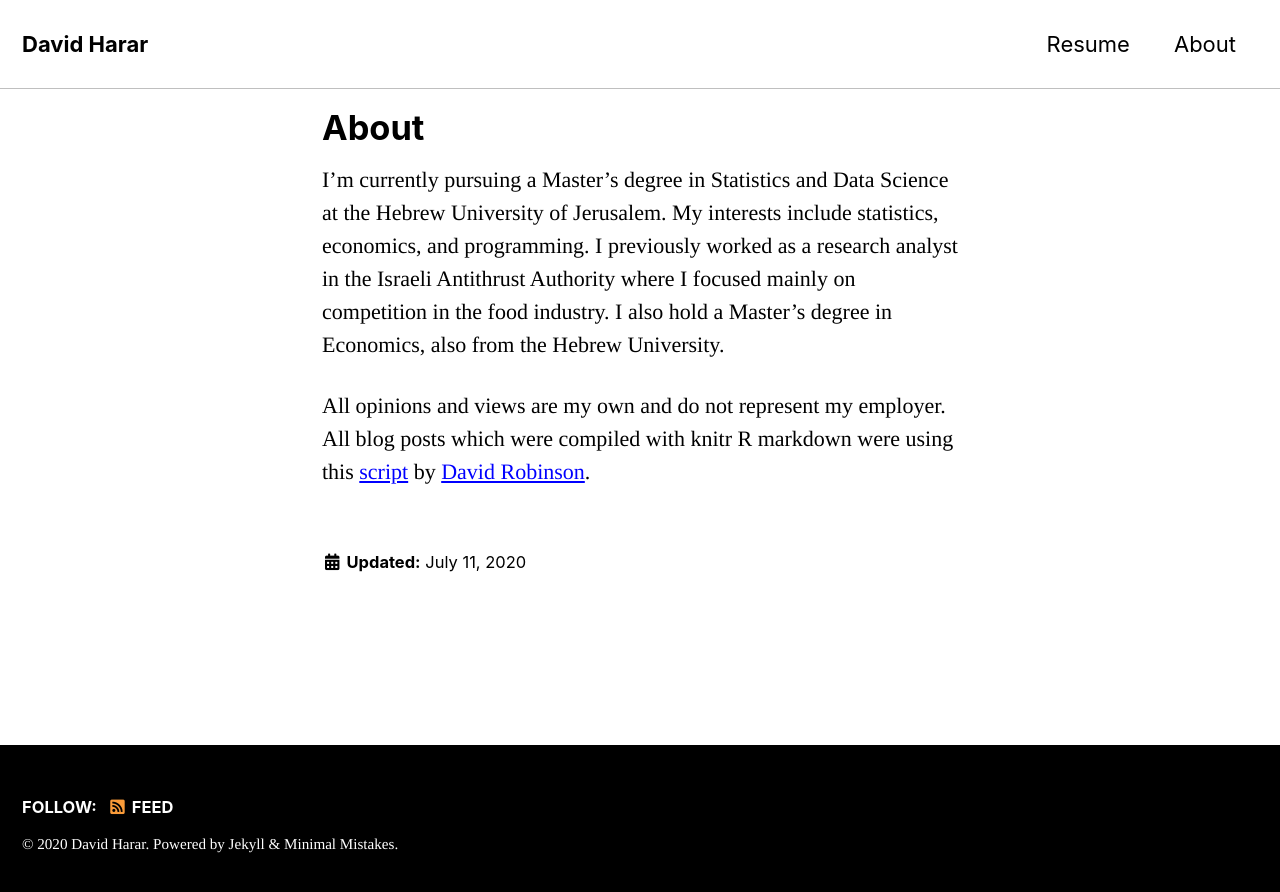
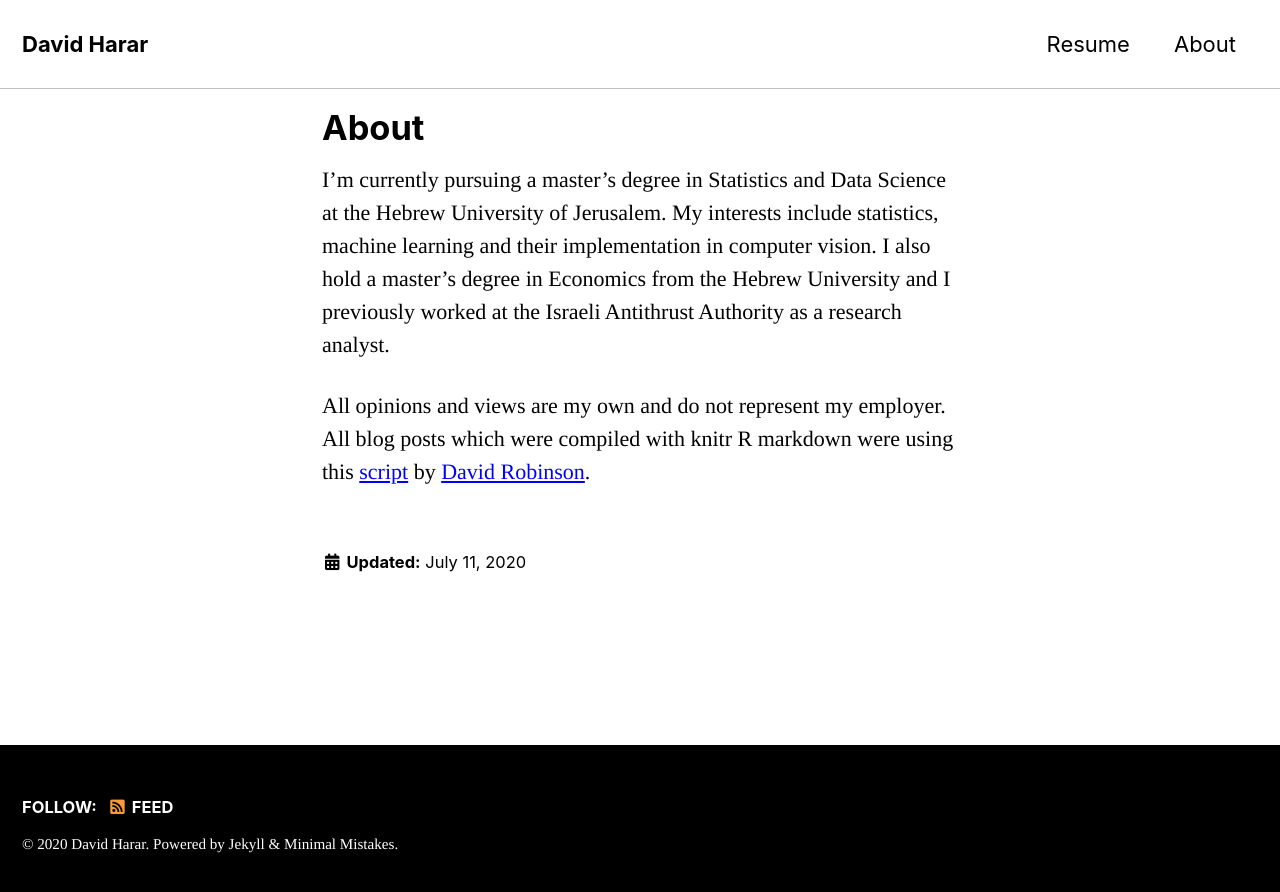
Before and after one commit to DavidHarar/DavidHarar.github.io, a Jekyll site: the page built from _pages/about.md, in a window 1280 px wide. Shown: the top 892 px of the page. Built offline with Jekyll 4.4.1, drawn with Linux system fonts in a browser that asks for light colours; cached includes are drawn as plain includes.

Commit message:
Update about.md

```diff
--- a/_pages/about.md
+++ b/_pages/about.md
@@ -9,8 +9,8 @@ author_profile: false
 comments: false
 ---
 
-I’m currently pursuing a Master's degree in Statistics and Data Science at the Hebrew University of Jerusalem. My interests include statistics,  economics, and programming. I previously worked as a research analyst in the Israeli Antithrust Authority where I focused mainly on competition in the food industry.
-I also hold a Master's degree in Economics, also from the Hebrew University.
+I’m currently pursuing a master's degree in Statistics and Data Science at the Hebrew University of Jerusalem. My interests include statistics,  machine learning and their implementation in computer vision.
+I also hold a master's degree in Economics from the Hebrew University and I previously worked at the Israeli Antithrust Authority as a research analyst.
 
 All opinions and views are my own and do not represent my employer.
 All blog posts which were compiled with knitr R markdown were using this [script](https://github.com/dgrtwo/dgrtwo.github.com/blob/master/_scripts/knitpages.R) by [David Robinson](http://varianceexplained.org/).
```
